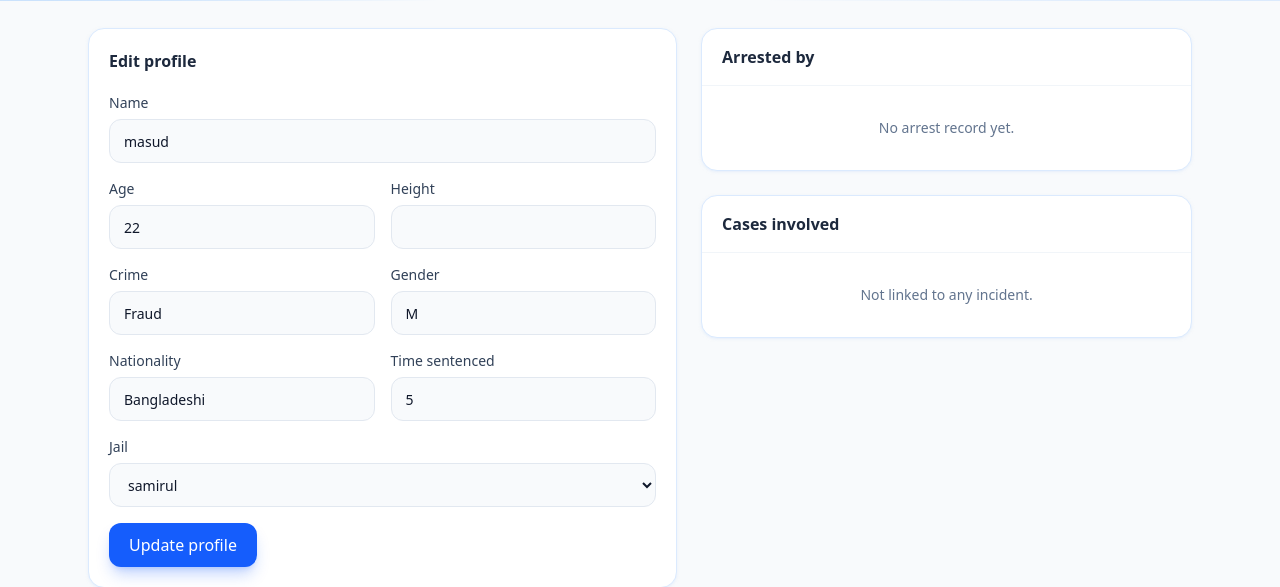
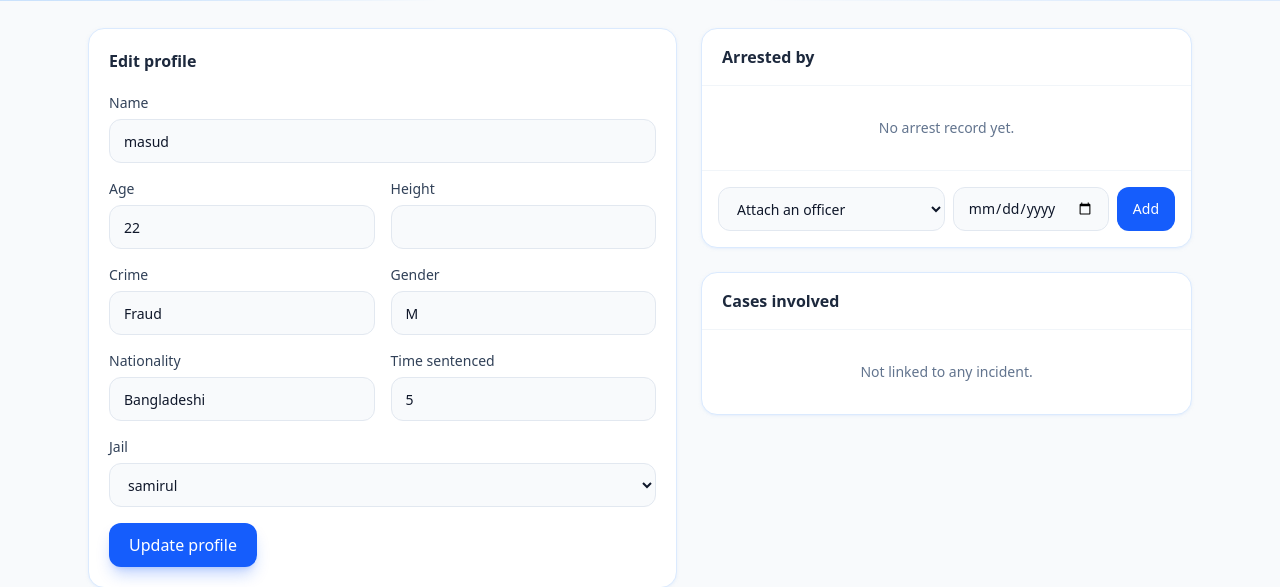
Before and after one commit to FaiyazRahman1685/CSE370-project, a Flask app: page /criminals/1 in a window 1280 px wide. Shown: the part 287-874 px from the top of the page. Run offline with Flask 3, Linux system fonts and the light colour scheme; a user stored in the database is signed in; data comes from the database, SQL or seed files in the repository; data that the repository does not hold is empty; style sheets or scripts are compiled from the project's sources.

Commit message:
Enhance jail and criminal details: Updated jail query to include occupancy and jailor count. Added officer selection form in criminal detail template and changed displayed jail name in criminals list.

```diff
--- a/app.py
+++ b/app.py
@@ -395,7 +395,7 @@ def jails():
         return redirect("/dashboard")
     if request.method == "GET":
         db = get_db()
-        jail = db.execute("SELECT * FROM Jail").fetchall()
+        jail = db.execute("SELECT j.JID, j.Name, j.Location, j.Capacity, Count(c.CID) as Occupancy, Count(jr.UID) as jailor_count FROM Jail j LEFT JOIN Criminal c ON j.JID = c.JID LEFT JOIN Jailor jr ON j.JID = jr.JID GROUP BY j.JID").fetchall()
         return render_template("jails.html", jails=jail)
 
     if request.method == "POST":
--- a/templates/criminal_detail.html
+++ b/templates/criminal_detail.html
@@ -6,6 +6,7 @@
    jail: Name  (optional if jail_name is not on criminal)
    jails: JID, Name
    arrests / arrest: Date, officer_name, badge_no
+   all_officers: UID, name  (dropdown to attach an arresting officer)
    cases / case: IRID, Date, location #}
 
 {% set is_police = session.get("role") == "police" %}
@@ -17,6 +18,7 @@
 {% set jails = jails if jails is defined else [{"JID": 1, "Name": "Dhaka Central Jail"}, {"JID": 2, "Name": "Kashimpur Central Jail"}] %}
 {% set arrests = arrests if arrests is defined else (arrest if arrest is defined else [{"Date": "2026-03-02", "officer_name": "rahman", "badge_no": "BD-1042"}]) %}
 {% set cases = cases if cases is defined else (case if case is defined else [{"IRID": 12, "Date": "2026-08-14", "location": "Gulshan-2"}]) %}
+{% set all_officers = all_officers if all_officers is defined else [{"UID": 1, "name": "rahman"}, {"UID": 3, "name": "ayesha"}] %}
 {% set jail_label = criminal.jail_name or (jail.Name if jail is defined and jail else none) %}
 
 {% block page %}
@@ -127,6 +129,19 @@
             {% else %}
             <p class="px-5 py-8 text-center text-sm text-slate-500">No arrest record yet.</p>
             {% endif %}
+            {% if is_police %}
+            <form action="{{ url_for('criminal_detail', cid=criminal.CID) }}" method="post" class="flex flex-col gap-2 border-t border-slate-100 p-4 sm:flex-row">
+                <input type="hidden" name="action" value="attach_officer">
+                <select name="UID" required class="h-11 flex-1 rounded-xl border border-slate-200 bg-slate-50 px-3.5 text-sm outline-none focus:border-blue-500 focus:bg-white focus:ring-4 focus:ring-blue-100">
+                    <option value="">Attach an officer</option>
+                    {% for officer in all_officers %}
+                    <option value="{{ officer.UID }}">{{ officer.name or officer.Name }}{% if officer.badge_no %} · {{ officer.badge_no }}{% endif %}</option>
+                    {% endfor %}
+                </select>
+                <input type="date" name="Date" class="h-11 rounded-xl border border-slate-200 bg-slate-50 px-3.5 text-sm outline-none focus:border-blue-500 focus:bg-white focus:ring-4 focus:ring-blue-100">
+                <button type="submit" class="h-11 rounded-xl bg-blue-600 px-4 text-sm font-medium text-white hover:bg-blue-700">Add</button>
+            </form>
+            {% endif %}
         </article>
 
         <article class="overflow-hidden rounded-2xl border border-blue-100 bg-white shadow-sm shadow-blue-100/50">
--- a/templates/criminals.html
+++ b/templates/criminals.html
@@ -50,7 +50,7 @@
                         <td class="px-5 py-3">{{ criminal.Name }}</td>
                         <td class="px-5 py-3">{{ criminal.Crime or "—" }}</td>
                         <td class="px-5 py-3">{{ criminal.Age or "—" }}</td>
-                        <td class="px-5 py-3">{{ criminal.JID or "—" }}</td>
+                        <td class="px-5 py-3">{{ criminal.jail_name or "—" }}</td>
                         <td class="px-5 py-3 text-right">
                             <a href="{{ url_for('criminal_detail', cid=criminal.CID) }}" class="font-medium text-blue-600 hover:text-blue-700">Open</a>
                         </td>
```
